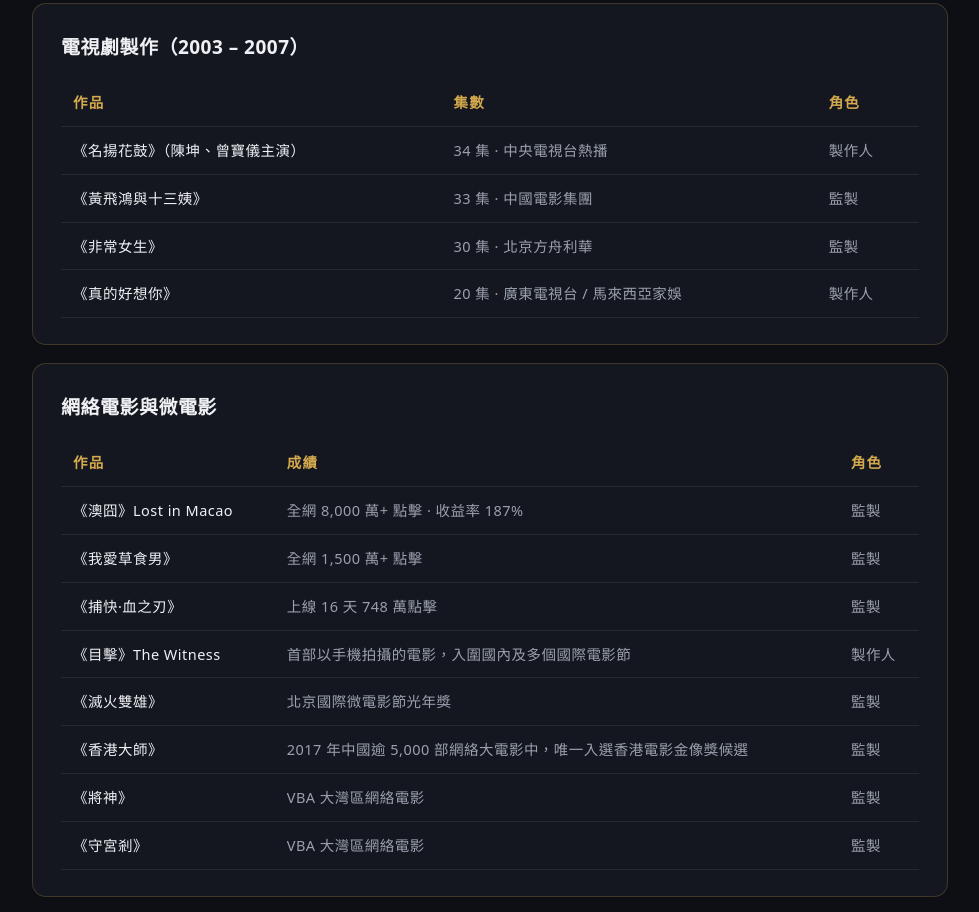
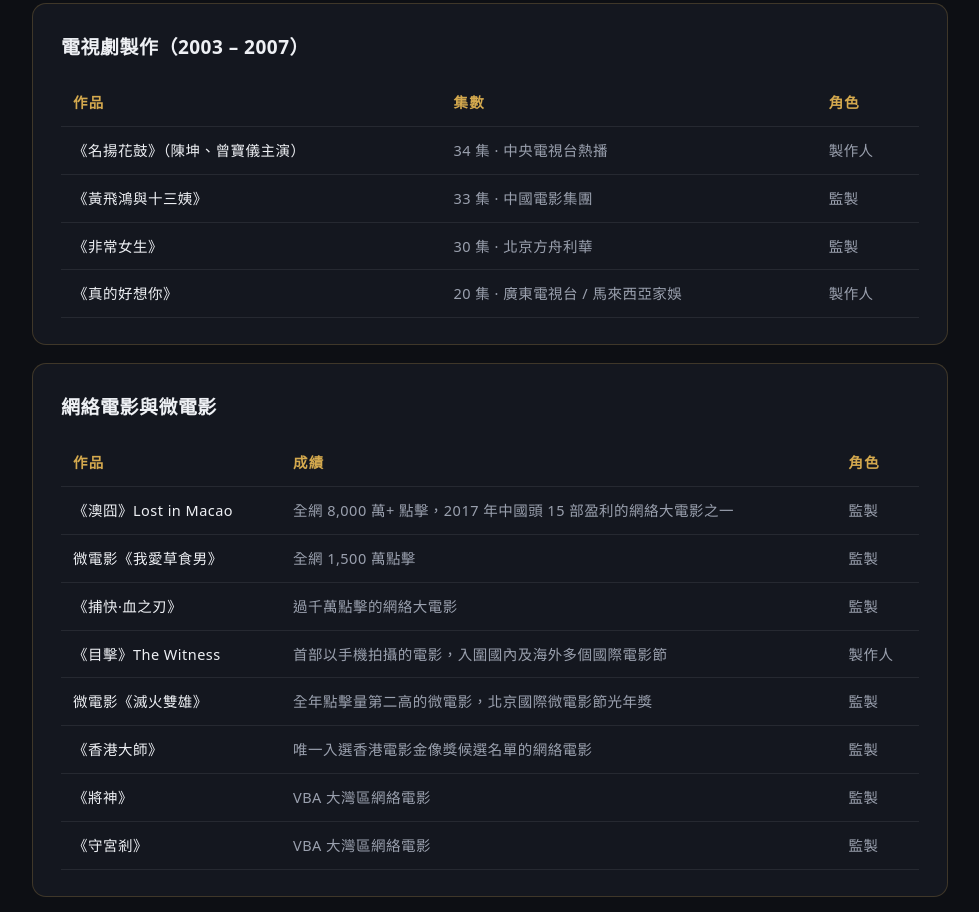
Before and after one commit to eva318chan/eddie-hung, a plain HTML site: page index.html in a window 1280 px wide. Shown: the part 5403-6315 px from the top of the page, without its empty margins (150-1129 px from the left). Drawn offline with Linux system fonts and the light colour scheme.

Commit message:
Revise online films table per Eddie: Macao top-15 profitable, HK Master wording, Witness overseas festivals, micro film labels, Bu Kuai 10M+, Firefighting Heroes 2nd most-viewed

```diff
--- a/index.html
+++ b/index.html
@@ -233,7 +233,7 @@ footer .note{max-width:640px;margin:0 auto 18px;font-size:12.5px;color:#6b7078}
     </div>
     <div class="card reveal">
       <h3 class="block">VBA 大灣區全媒體平台（2016 – 2017）</h3>
-      <p>成立 VBA，率先佈局大灣區短視頻市場，覆蓋 20+ 國內外視頻及社交媒體渠道，製作短片超過 1,000 條，為全港首個利用國內媒體建立矩陣的社交媒體平台。監製網絡電影《將神》《守宮剎》《香港大師》— 其中《香港大師》是 2017 年中國超過 5,000 部網絡大電影中，唯一入選香港電影金像獎候選的網絡電影。</p>
+      <p>成立 VBA，率先佈局大灣區短視頻市場，覆蓋 20+ 國內外視頻及社交媒體渠道，製作短片超過 1,000 條，為全港首個利用國內媒體建立矩陣的社交媒體平台。監製網絡電影《將神》《守宮剎》《香港大師》— 其中《香港大師》是唯一入選香港電影金像獎候選名單的網絡電影。</p>
     </div>
   </div>
 </section>
@@ -256,12 +256,12 @@ footer .note{max-width:640px;margin:0 auto 18px;font-size:12.5px;color:#6b7078}
       <h3 class="block">網絡電影與微電影</h3>
       <table>
         <tr><th>作品</th><th>成績</th><th>角色</th></tr>
-        <tr><td>《澳囧》Lost in Macao</td><td>全網 8,000 萬+ 點擊 · 收益率 187%</td><td>監製</td></tr>
-        <tr><td>《我愛草食男》</td><td>全網 1,500 萬+ 點擊</td><td>監製</td></tr>
-        <tr><td>《捕快·血之刃》</td><td>上線 16 天 748 萬點擊</td><td>監製</td></tr>
-        <tr><td>《目擊》The Witness</td><td>首部以手機拍攝的電影，入圍國內及多個國際電影節</td><td>製作人</td></tr>
-        <tr><td>《滅火雙雄》</td><td>北京國際微電影節光年獎</td><td>監製</td></tr>
-        <tr><td>《香港大師》</td><td>2017 年中國逾 5,000 部網絡大電影中，唯一入選香港電影金像獎候選</td><td>監製</td></tr>
+        <tr><td>《澳囧》Lost in Macao</td><td>全網 8,000 萬+ 點擊，2017 年中國頭 15 部盈利的網絡大電影之一</td><td>監製</td></tr>
+        <tr><td>微電影《我愛草食男》</td><td>全網 1,500 萬點擊</td><td>監製</td></tr>
+        <tr><td>《捕快·血之刃》</td><td>過千萬點擊的網絡大電影</td><td>監製</td></tr>
+        <tr><td>《目擊》The Witness</td><td>首部以手機拍攝的電影，入圍國內及海外多個國際電影節</td><td>製作人</td></tr>
+        <tr><td>微電影《滅火雙雄》</td><td>全年點擊量第二高的微電影，北京國際微電影節光年獎</td><td>監製</td></tr>
+        <tr><td>《香港大師》</td><td>唯一入選香港電影金像獎候選名單的網絡電影</td><td>監製</td></tr>
         <tr><td>《將神》</td><td>VBA 大灣區網絡電影</td><td>監製</td></tr>
         <tr><td>《守宮剎》</td><td>VBA 大灣區網絡電影</td><td>監製</td></tr>
       </table>
```
